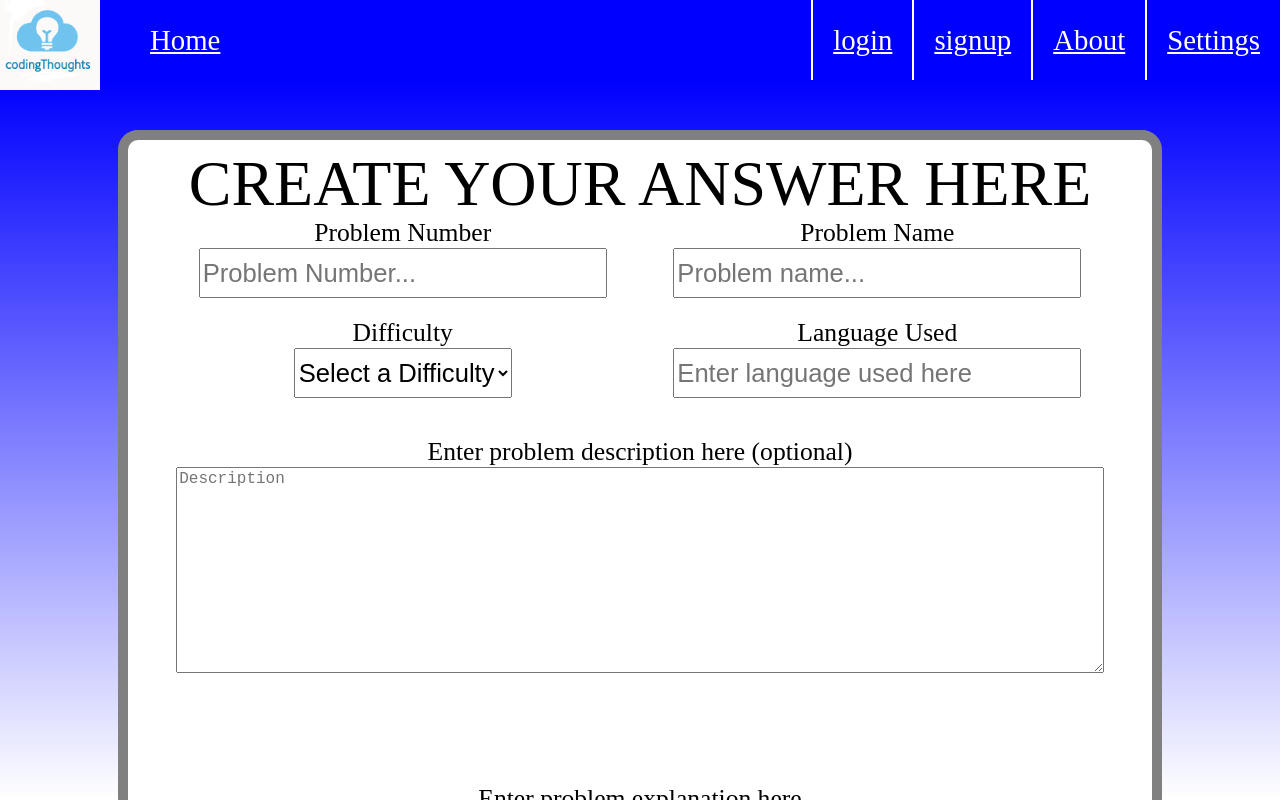
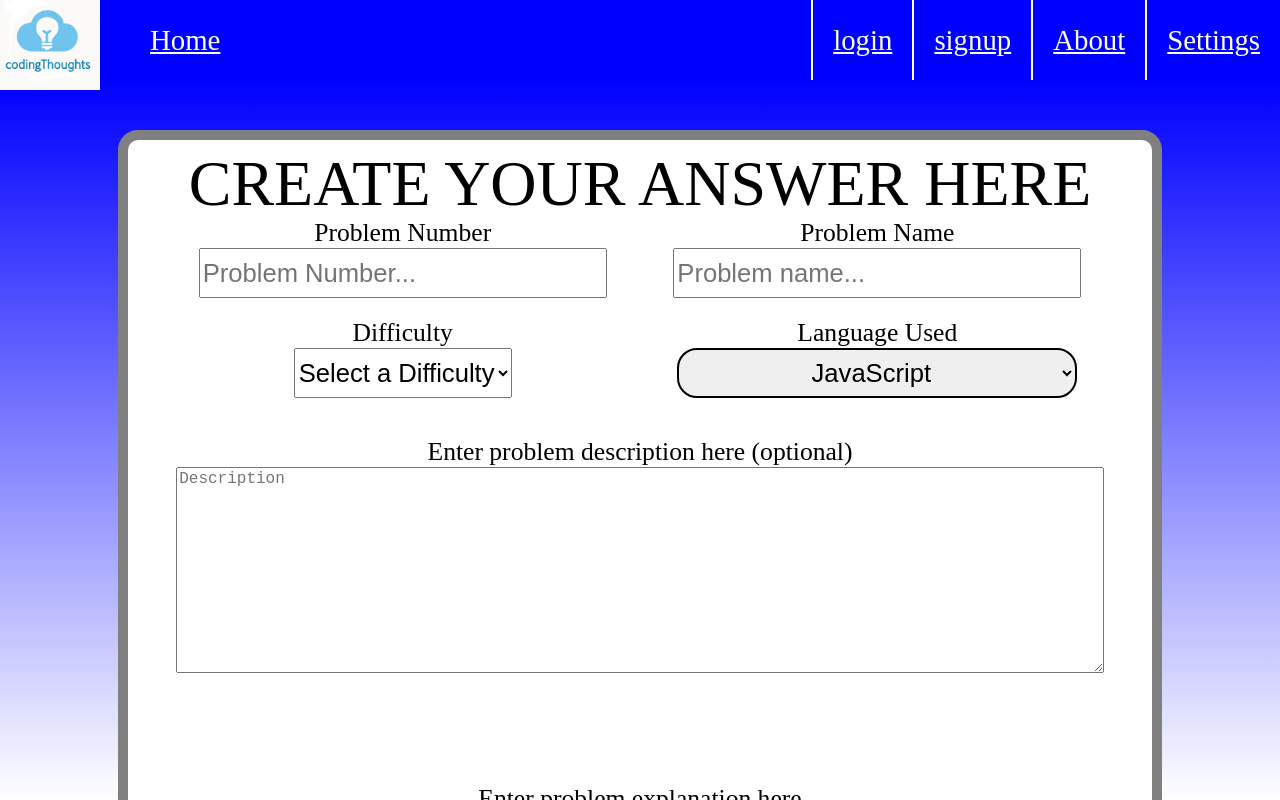
Before and after one commit to DavidSietko/codingThoughts, a Next.js app in the folder codingthoughts/: page /main/create in a window 1280 px wide. Built offline with nearby package versions, Linux system fonts and the light colour scheme.

Commit message:
added logic in createForm to check for valid video link and added Language dropdown to createform also

```diff
--- /dev/null
+++ b/codingthoughts/src/app/lib/link/videoLink.ts
@@ -0,0 +1,8 @@
+export default function isValidUrl(url: string): boolean {
+        try {
+            const parsed = new URL(url);
+            return parsed.protocol == 'http:' || parsed.protocol == 'https:';
+        } catch {
+            return false;
+        }
+    }
--- a/codingthoughts/src/components/form/CreateForm.tsx
+++ b/codingthoughts/src/components/form/CreateForm.tsx
@@ -4,6 +4,8 @@ import ErrorMessage from "./ErrorMessage";
 import { checkAuth } from "@/app/lib/auth";
 import { useRouter } from "next/navigation";
 import DifficultyDropdown from "../dropdown/DifficultyDropdown";
+import isValidUrl from "@/app/lib/link/videoLink";
+import LanguageDropdown from "../dropdown/LanguageDropdown";
 
 export default function CreateForm() {
     // useStates for all values for an answer
@@ -25,6 +27,10 @@ export default function CreateForm() {
             setErrorMessage("Make sure all non-optional entries are filled in!");
         }
         else {
+            if(link.trim() && !isValidUrl(link)) {
+                setErrorMessage("Invalid video link. Check link again and make sure link starts with https or http.")
+                return;
+            }
             try {
                 // check if user logged in
                 await checkAuth();
@@ -77,7 +83,7 @@ export default function CreateForm() {
                     </div>
                     <div className={styles.entryContainer}>
                         <span>Language Used</span>
-                        <input type="text" value={language} placeholder="Enter language used here" onChange={(e) => {setLanguage(e.target.value);}}></input>
+                        <LanguageDropdown language={language} setLanguage={setLanguage} setIsInitializing={() => {}} />
                     </div>
                 </div>
             </div>
```
Also changed, not shown: codingthoughts/src/app/main/[answer]/page.tsx (+1 -8 lines).
